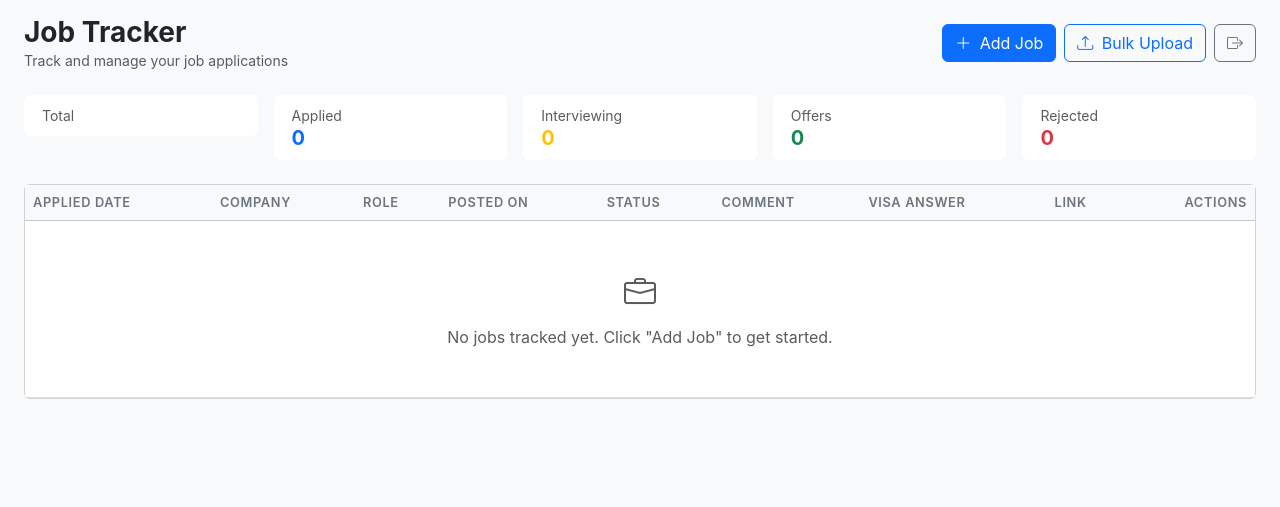
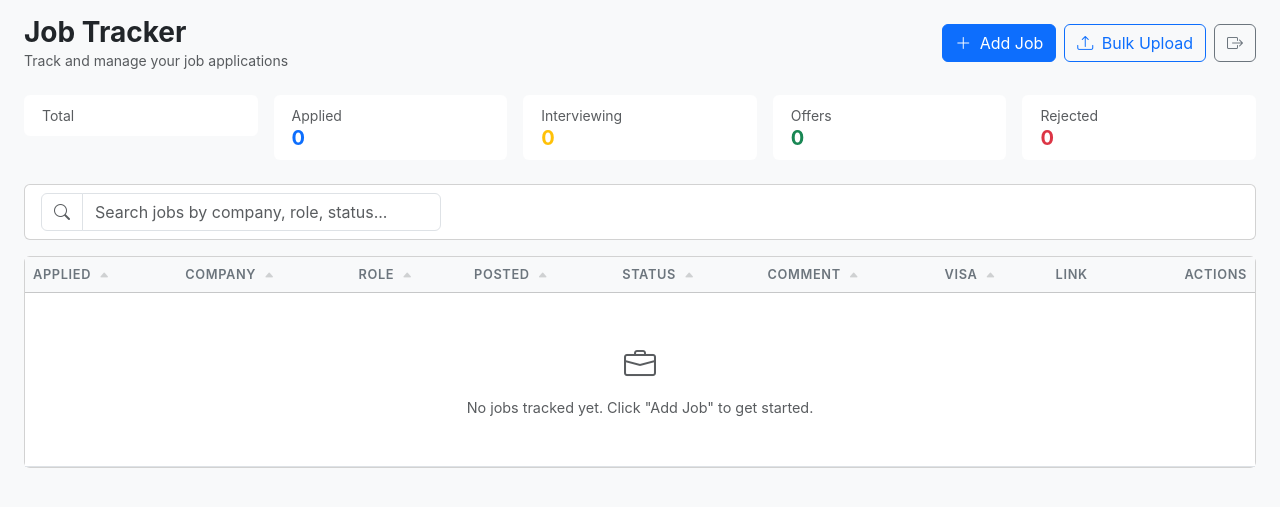
Before and after one commit to anushakurma1125/job-tracker, a Flask app: template templates/index.html in a window 1280 px wide. Shown: the top 507 px of the page. Run offline with Flask 3, Linux system fonts and the light colour scheme; the template is opened without the code that fills it, so the values that code supplies are empty; some libraries are stand-ins or nearby versions.

Commit message:
Add search, sort, inline editing, fix dates and visa dropdown
- Fix date display: strip timestamps (2026-01-03 00:00:00 → 2026-01-03)
  in both frontend rendering and Excel bulk upload parsing
- Visa Answer: proper dropdown with Yes/No/Other options
- All columns editable: click any cell (date, company, role, posted) to
  edit inline, saves on blur or Enter
- Sort: click any column header to sort asc/desc with visual indicators
- Search: filter jobs by any field (company, role, status, comment, etc.)
- Search + stat card filters work together with count display

Co-Authored-By: Claude Opus 4.6 <noreply@anthropic.com>

```diff
--- a/app.py
+++ b/app.py
@@ -112,6 +112,7 @@ def bulk_upload():
         return jsonify({"error": "Please upload an Excel file (.xlsx)"}), 400
 
     try:
+        from datetime import datetime as dt
         wb = load_workbook(io.BytesIO(file.read()), read_only=True)
         ws = wb.active
 
@@ -148,7 +149,12 @@ def bulk_upload():
                 def get_val(key):
                     if key in col_map and col_map[key] < len(row):
                         val = row[col_map[key]]
-                        return str(val).strip() if val is not None else ""
+                        if val is None:
+                            return ""
+                        # Handle datetime objects from Excel — strip time
+                        if hasattr(val, 'strftime'):
+                            return val.strftime("%Y-%m-%d")
+                        return str(val).strip()
                     return ""
 
                 link = get_val("link")
--- a/static/app.js
+++ b/static/app.js
@@ -1,5 +1,8 @@
 let allJobs = [];
 let activeFilter = "";
+let sortCol = "";
+let sortAsc = true;
+let searchQuery = "";
 
 document.addEventListener("DOMContentLoaded", () => {
     // Clean up any stale modal backdrops
@@ -9,6 +12,8 @@ document.addEventListener("DOMContentLoaded", () => {
     document.body.style.removeProperty("padding-right");
 
     loadJobs();
+
+    // Stat card filters
     document.querySelectorAll(".stat-card").forEach(card => {
         card.style.cursor = "pointer";
         card.addEventListener("click", () => {
@@ -19,7 +24,44 @@ document.addEventListener("DOMContentLoaded", () => {
             renderJobs();
         });
     });
+
+    // Search input
+    const searchInput = document.getElementById("searchInput");
+    if (searchInput) {
+        searchInput.addEventListener("input", (e) => {
+            searchQuery = e.target.value.toLowerCase();
+            renderJobs();
+        });
+    }
+
+    // Sortable headers
+    document.querySelectorAll("th[data-sort]").forEach(th => {
+        th.style.cursor = "pointer";
+        th.addEventListener("click", () => {
+            const col = th.dataset.sort;
+            if (sortCol === col) {
+                sortAsc = !sortAsc;
+            } else {
+                sortCol = col;
+                sortAsc = true;
+            }
+            updateSortIcons();
+            renderJobs();
+        });
+    });
 });
+
+function updateSortIcons() {
+    document.querySelectorAll("th[data-sort]").forEach(th => {
+        const icon = th.querySelector(".sort-icon");
+        if (!icon) return;
+        if (th.dataset.sort === sortCol) {
+            icon.className = sortAsc ? "bi bi-caret-up-fill sort-icon ms-1" : "bi bi-caret-down-fill sort-icon ms-1";
+        } else {
+            icon.className = "bi bi-caret-up-fill sort-icon ms-1 text-muted opacity-25";
+        }
+    });
+}
 
 async function loadJobs() {
     const res = await fetch("/api/jobs");
@@ -38,16 +80,63 @@ function updateStats() {
     document.getElementById("statRejected").textContent = counts.Rejected;
 }
 
+function formatDate(d) {
+    if (!d) return "";
+    // Strip time portion like "2026-01-03 00:00:00" → "2026-01-03"
+    return d.split(" ")[0];
+}
+
+function getFilteredSortedJobs() {
+    let jobs = allJobs;
+
+    // Status filter (stat cards)
+    if (activeFilter) {
+        jobs = jobs.filter(j => j.status === activeFilter);
+    }
+
+    // Search filter
+    if (searchQuery) {
+        jobs = jobs.filter(j => {
+            const text = [
+                j.applied_date, j.company, j.role, j.posted_on,
+                j.status, j.comment, j.visa_answer, j.link
+            ].filter(Boolean).join(" ").toLowerCase();
+            return text.includes(searchQuery);
+        });
+    }
+
+    // Sort
+    if (sortCol) {
+        jobs = [...jobs].sort((a, b) => {
+            let va = (a[sortCol] || "").toString().toLowerCase();
+            let vb = (b[sortCol] || "").toString().toLowerCase();
+            if (va < vb) return sortAsc ? -1 : 1;
+            if (va > vb) return sortAsc ? 1 : -1;
+            return 0;
+        });
+    }
+
+    return jobs;
+}
+
 function renderJobs() {
     const tbody = document.getElementById("jobsTableBody");
-    const filtered = activeFilter ? allJobs.filter(j => j.status === activeFilter) : allJobs;
+    const filtered = getFilteredSortedJobs();
+
+    // Update count badge
+    const countEl = document.getElementById("filteredCount");
+    if (countEl) {
+        countEl.textContent = (searchQuery || activeFilter)
+            ? `Showing ${filtered.length} of ${allJobs.length}`
+            : `${allJobs.length} jobs`;
+    }
 
     if (filtered.length === 0) {
         tbody.innerHTML = `
-            <tr id="emptyState">
+            <tr>
                 <td colspan="9" class="text-center py-5 text-muted">
                     <i class="bi bi-briefcase" style="font-size: 2rem;"></i>
-                    <p class="mt-2 mb-0">${activeFilter ? `No ${activeFilter.toLowerCase()} jobs.` : 'No jobs tracked yet. Click "Add Job" to get started.'}</p>
+                    <p class="mt-2 mb-0">${(activeFilter || searchQuery) ? 'No matching jobs found.' : 'No jobs tracked yet. Click "Add Job" to get started.'}</p>
                 </td>
             </tr>`;
         return;
@@ -55,13 +144,13 @@ function renderJobs() {
 
     tbody.innerHTML = filtered.map(job => `
         <tr>
-            <td>${job.applied_date || "—"}</td>
-            <td class="fw-semibold">${escapeHtml(job.company) || "—"}</td>
-            <td>${escapeHtml(job.role) || "—"}</td>
-            <td>${job.posted_on || "—"}</td>
+            <td class="editable-cell" data-id="${job.id}" data-field="applied_date" data-type="date">${formatDate(job.applied_date) || "—"}</td>
+            <td class="editable-cell fw-semibold" data-id="${job.id}" data-field="company">${escapeHtml(job.company) || "—"}</td>
+            <td class="editable-cell" data-id="${job.id}" data-field="role">${escapeHtml(job.role) || "—"}</td>
+            <td class="editable-cell" data-id="${job.id}" data-field="posted_on" data-type="date">${formatDate(job.posted_on) || "—"}</td>
             <td>
                 <select class="form-select form-select-sm status-select ${statusClass(job.status)}"
-                        onchange="updateStatus(${job.id}, this.value)" style="width: 140px;">
+                        onchange="updateStatus(${job.id}, this.value)">
                     ${["Applied", "Waiting for Referral", "Interviewing", "Offer", "Rejected", "Withdrawn", "Saved"]
                         .map(s => `<option value="${s}" ${s === job.status ? "selected" : ""}>${s}</option>`)
                         .join("")}
@@ -71,22 +160,22 @@ function renderJobs() {
                 <input type="text" class="form-control form-control-sm comment-input"
                        value="${escapeHtml(job.comment || '')}"
                        placeholder="Add comment..."
-                       onchange="updateField(${job.id}, 'comment', this.value)"
-                       style="min-width: 140px;">
+                       onchange="updateField(${job.id}, 'comment', this.value)">
             </td>
             <td>
-                <input type="text" class="form-control form-control-sm comment-input"
-                       value="${escapeHtml(job.visa_answer || '')}"
-                       placeholder="Visa answer..."
-                       onchange="updateField(${job.id}, 'visa_answer', this.value)"
-                       style="min-width: 140px;">
+                <select class="form-select form-select-sm visa-select"
+                        onchange="updateField(${job.id}, 'visa_answer', this.value)">
+                    ${["", "Yes", "No", "Other"]
+                        .map(v => `<option value="${v}" ${v === (job.visa_answer || '') ? "selected" : ""}>${v || "—"}</option>`)
+                        .join("")}
+                </select>
             </td>
             <td>
-                <a href="${escapeHtml(job.link)}" target="_blank" rel="noopener" class="text-decoration-none small">
+                ${job.link ? `<a href="${escapeHtml(job.link)}" target="_blank" rel="noopener" class="text-decoration-none small">
                     <i class="bi bi-box-arrow-up-right me-1"></i>View
-                </a>
+                </a>` : "—"}
             </td>
-            <td class="text-end">
+            <td class="text-end text-nowrap">
                 <button class="btn btn-sm btn-outline-secondary me-1" onclick="showDetails(${job.id})" title="Details">
                     <i class="bi bi-eye"></i>
                 </button>
@@ -96,6 +185,48 @@ function renderJobs() {
             </td>
         </tr>
     `).join("");
+
+    // Attach click-to-edit handlers
+    tbody.querySelectorAll(".editable-cell").forEach(cell => {
+        cell.addEventListener("click", startEditing);
+    });
+}
+
+function startEditing(e) {
+    const cell = e.currentTarget;
+    if (cell.querySelector("input")) return; // Already editing
+
+    const id = cell.dataset.id;
+    const field = cell.dataset.field;
+    const type = cell.dataset.type || "text";
+    const currentVal = cell.textContent.trim() === "—" ? "" : cell.textContent.trim();
+
+    const input = document.createElement("input");
+    input.type = type;
+    input.value = currentVal;
+    input.className = "form-control form-control-sm edit-inline";
+
+    cell.textContent = "";
+    cell.appendChild(input);
+    input.focus();
+    input.select();
+
+    const save = async () => {
+        const newVal = input.value.trim();
+        await updateField(id, field, newVal);
+        // Update local data so we don't refetch
+        const job = allJobs.find(j => j.id == id);
+        if (job) job[field] = newVal;
+        cell.textContent = (field === "applied_date" || field === "posted_on") ? (formatDate(newVal) || "—") : (newVal || "—");
+    };
+
+    input.addEventListener("blur", save);
+    input.addEventListener("keydown", (e) => {
+        if (e.key === "Enter") { input.blur(); }
+        if (e.key === "Escape") {
+            cell.textContent = currentVal || "—";
+        }
+    });
 }
 
 function statusClass(status) {
@@ -178,8 +309,8 @@ async function showDetails(id) {
     document.getElementById("detailsTitle").textContent = `${job.company} — ${job.role}`;
     document.getElementById("detailCompany").textContent = job.company || "—";
     document.getElementById("detailRole").textContent = job.role || "—";
-    document.getElementById("detailAppliedDate").textContent = job.applied_date || "—";
-    document.getElementById("detailPostedOn").textContent = job.posted_on || "—";
+    document.getElementById("detailAppliedDate").textContent = formatDate(job.applied_date) || "—";
+    document.getElementById("detailPostedOn").textContent = formatDate(job.posted_on) || "—";
     document.getElementById("detailStatus").innerHTML = `<span class="badge ${statusBadge(job.status)}">${job.status}</span>`;
     document.getElementById("detailComment").textContent = job.comment || "—";
     document.getElementById("detailVisaAnswer").textContent = job.visa_answer || "—";
--- a/static/style.css
+++ b/static/style.css
@@ -22,6 +22,17 @@ body {
     letter-spacing: 0.05em;
     color: #6c757d;
     font-weight: 600;
+    white-space: nowrap;
+    user-select: none;
+}
+
+.table th[data-sort]:hover {
+    color: #0d6efd;
+}
+
+.table td {
+    font-size: 0.9rem;
+    vertical-align: middle;
 }
 
 .status-select {
@@ -43,12 +54,40 @@ body {
     border-radius: 6px;
     font-size: 0.85rem;
     background-color: transparent;
+    width: 100%;
 }
 
 .comment-input:focus {
     background-color: #fff;
     border-color: #86b7fe;
     box-shadow: 0 0 0 0.15rem rgba(13, 110, 253, 0.15);
+}
+
+.visa-select {
+    border-radius: 6px;
+    font-size: 0.85rem;
+}
+
+/* Editable cells */
+.editable-cell {
+    cursor: pointer;
+    border-radius: 4px;
+    transition: background-color 0.15s;
+}
+
+.editable-cell:hover {
+    background-color: #e9ecef;
+}
+
+.edit-inline {
+    font-size: 0.9rem;
+    border-radius: 4px;
+    border: 1px solid #86b7fe;
+    box-shadow: 0 0 0 0.15rem rgba(13, 110, 253, 0.15);
+}
+
+.sort-icon {
+    font-size: 0.65rem;
 }
 
 .job-description {
--- a/templates/index.html
+++ b/templates/index.html
@@ -73,26 +73,39 @@
             </div>
         </div>
 
+        <!-- Search Bar -->
+        <div class="card mb-3">
+            <div class="card-body py-2">
+                <div class="d-flex align-items-center gap-3">
+                    <div class="input-group" style="max-width: 400px;">
+                        <span class="input-group-text bg-white"><i class="bi bi-search text-muted"></i></span>
+                        <input type="text" class="form-control" id="searchInput" placeholder="Search jobs by company, role, status...">
+                    </div>
+                    <span class="text-muted small" id="filteredCount"></span>
+                </div>
+            </div>
+        </div>
+
         <!-- Jobs Table -->
         <div class="card">
             <div class="card-body p-0">
                 <div class="table-responsive">
-                    <table class="table table-hover mb-0 align-middle">
+                    <table class="table table-hover mb-0 align-middle" style="min-width: 1100px;">
                         <thead class="table-light">
                             <tr>
-                                <th>Applied Date</th>
-                                <th>Company</th>
-                                <th>Role</th>
-                                <th>Posted On</th>
-                                <th>Status</th>
-                                <th>Comment</th>
-                                <th>Visa Answer</th>
+                                <th data-sort="applied_date">Applied <i class="bi bi-caret-up-fill sort-icon ms-1 text-muted opacity-25"></i></th>
+                                <th data-sort="company">Company <i class="bi bi-caret-up-fill sort-icon ms-1 text-muted opacity-25"></i></th>
+                                <th data-sort="role">Role <i class="bi bi-caret-up-fill sort-icon ms-1 text-muted opacity-25"></i></th>
+                                <th data-sort="posted_on">Posted <i class="bi bi-caret-up-fill sort-icon ms-1 text-muted opacity-25"></i></th>
+                                <th data-sort="status">Status <i class="bi bi-caret-up-fill sort-icon ms-1 text-muted opacity-25"></i></th>
+                                <th data-sort="comment">Comment <i class="bi bi-caret-up-fill sort-icon ms-1 text-muted opacity-25"></i></th>
+                                <th data-sort="visa_answer">Visa <i class="bi bi-caret-up-fill sort-icon ms-1 text-muted opacity-25"></i></th>
                                 <th>Link</th>
                                 <th class="text-end">Actions</th>
                             </tr>
                         </thead>
                         <tbody id="jobsTableBody">
-                            <tr id="emptyState">
+                            <tr>
                                 <td colspan="9" class="text-center py-5 text-muted">
                                     <i class="bi bi-briefcase" style="font-size: 2rem;"></i>
                                     <p class="mt-2 mb-0">No jobs tracked yet. Click "Add Job" to get started.</p>
```
